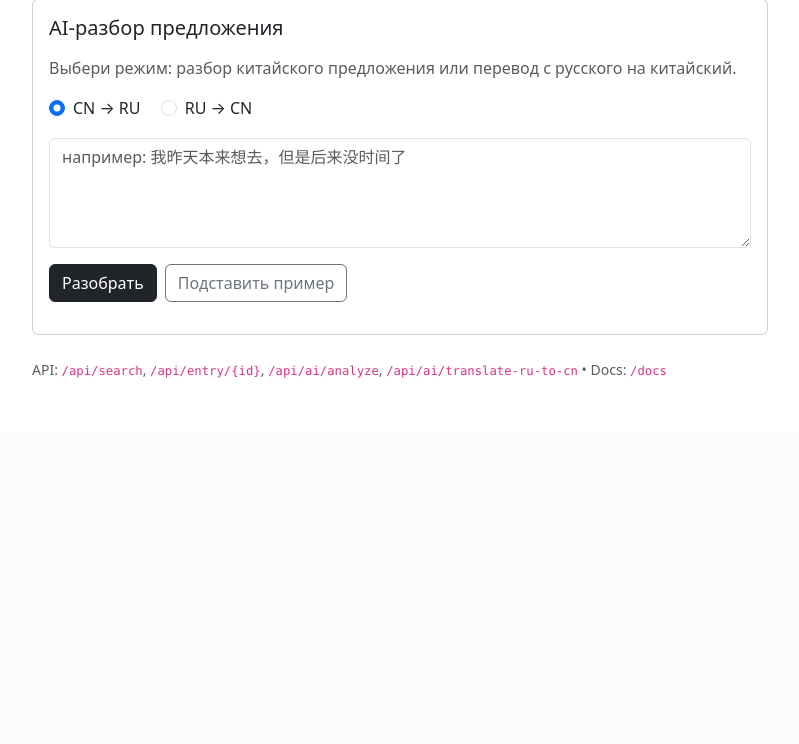
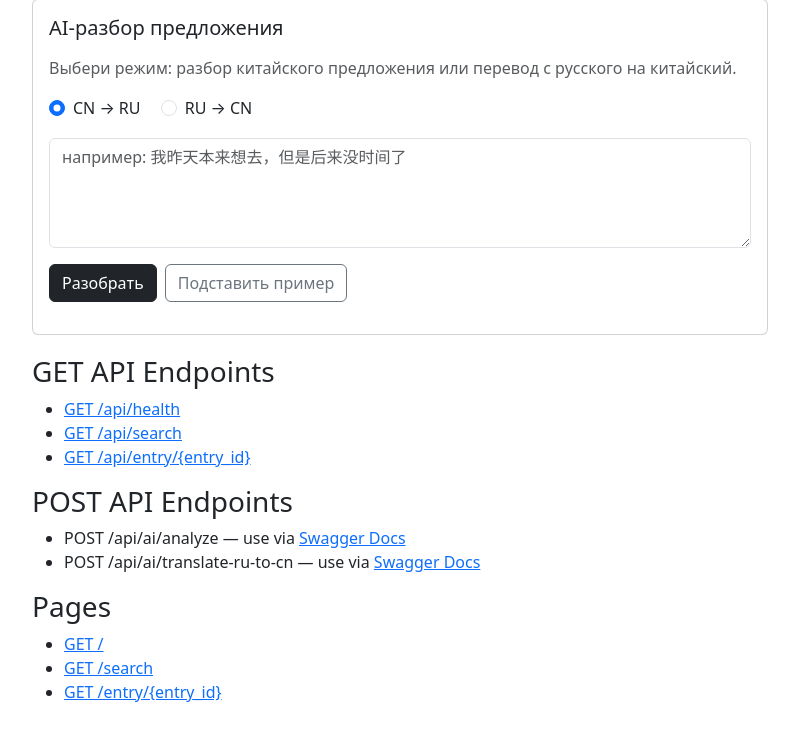
Before and after one commit to Haohanmaiyami/cn-ru_dictapp, a FastAPI app: page / in a window 1280 px wide. Shown: the part 367-1111 px from the top of the page, without its empty margins (240-1039 px from the left). Before the commit the page ends 745 px from the top, so only its background shows below. Run offline with FastAPI, Linux system fonts and the light colour scheme; parts of the project's set-up code (start-up, migrations or seed data) failed here and were passed over.

Commit message:
index.html fix, endpoints on the first page

```diff
--- a/src/dictapp/templates/index.html
+++ b/src/dictapp/templates/index.html
@@ -80,18 +80,27 @@
         </div>
       </div>
 
-      <div class="mt-4">
-        <div class="small text-muted">
-          API:
-          <code>/api/search</code>,
-          <code>/api/entry/{id}</code>,
-          <code>/api/ai/analyze</code>,
-          <code>/api/ai/translate-ru-to-cn</code>
-          • Docs: <code>/docs</code>
-        </div>
-      </div>
-    </div>
-  </div>
+<div style="margin-top: 20px;">
+  <h3>GET API Endpoints</h3>
+  <ul>
+    <li><a href="/api/health">GET /api/health</a></li>
+    <li><a href="/api/search?q=你好">GET /api/search</a></li>
+    <li><a href="/api/entry/1">GET /api/entry/{entry_id}</a></li>
+  </ul>
+
+  <h3>POST API Endpoints</h3>
+  <ul>
+    <li>POST /api/ai/analyze — use via <a href="/docs">Swagger Docs</a></li>
+    <li>POST /api/ai/translate-ru-to-cn — use via <a href="/docs">Swagger Docs</a></li>
+  </ul>
+
+  <h3>Pages</h3>
+  <ul>
+    <li><a href="/">GET /</a></li>
+    <li><a href="/search?q=你好">GET /search</a></li>
+    <li><a href="/entry/1">GET /entry/{entry_id}</a></li>
+  </ul>
+</div>
 
   <script>
     const aiText = document.getElementById("ai-text");
```
Also changed, not shown: README.md.
